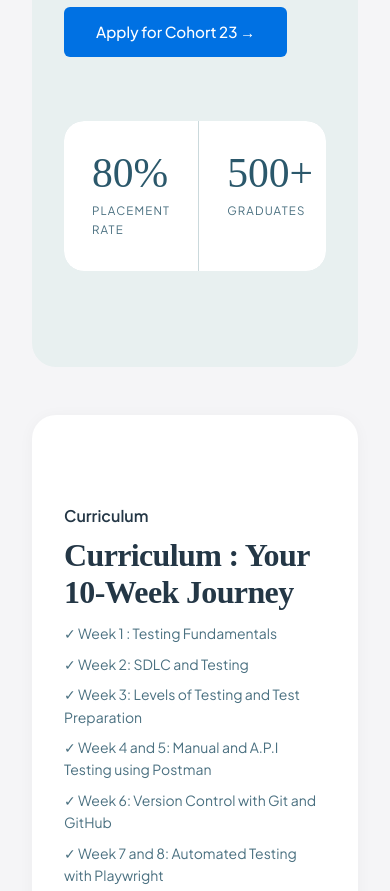
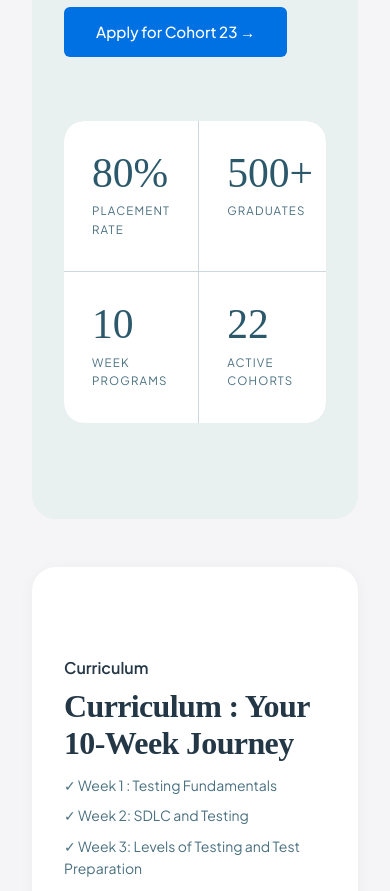
Before and after one commit to Ayobamee/Qualeswebapp, a React (Vite) app: page /talents in a window 390 px wide. Shown: the part 1040-1931 px from the top of the page. Built offline with nearby package versions, Linux system fonts and the light colour scheme; a web font is replaced by a local one.

Commit message:
fix stat block for mobile view

```diff
--- a/src/pages/Talents.module.css
+++ b/src/pages/Talents.module.css
@@ -555,7 +555,7 @@
     grid-template-columns: 1fr;
   }
   .heroStats {
-    grid-template-columns: repeat(4, 1fr);
+    grid-template-columns: repeat(2, 1fr);
     min-width: unset;
   }
   .courseGrid {
```
